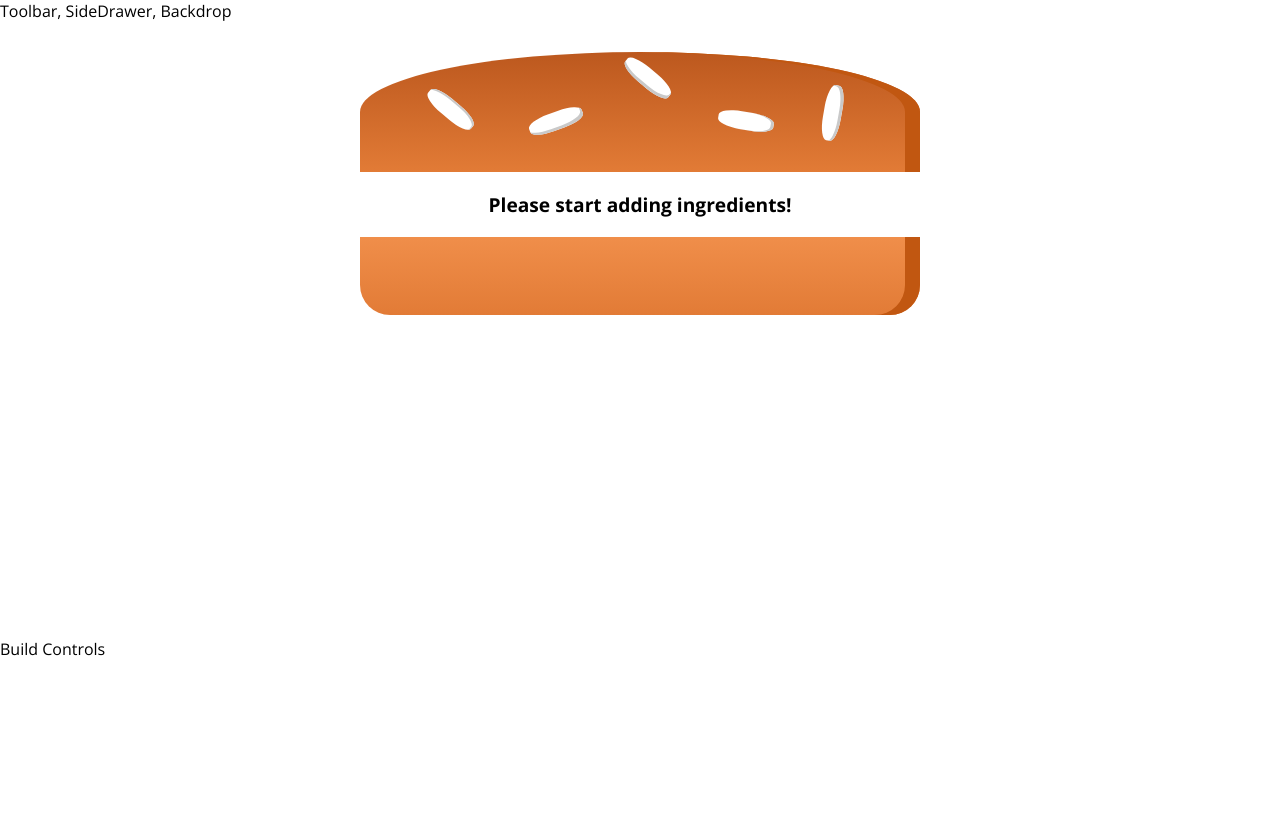
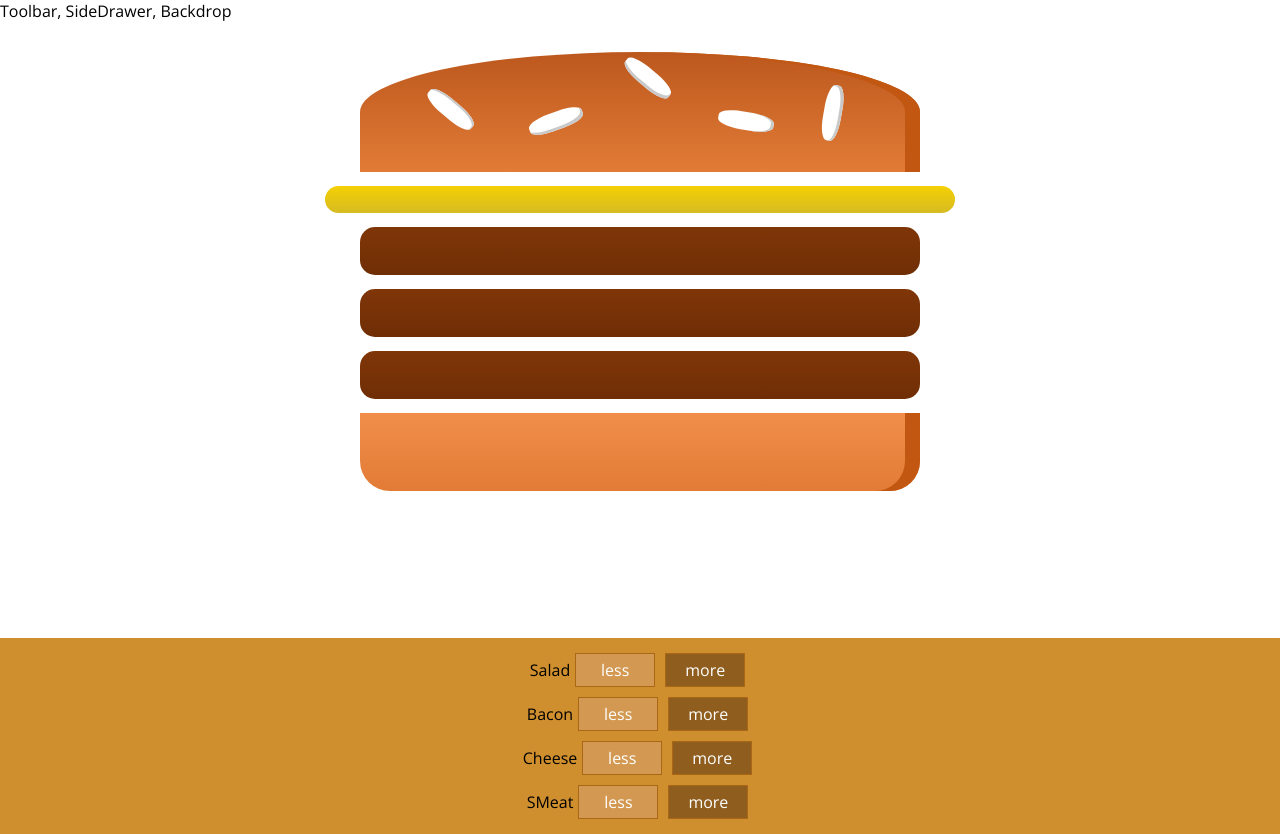
Before and after one commit to jeff-mccommas/burger-builder, a React app: page / in a window 1280 px wide. Before the commit the page ends 800 px from the top, so only its background shows below. Built offline with nearby package versions, Linux system fonts and the light colour scheme.

Commit message:
build controls done

```diff
--- /dev/null
+++ b/src/components/Burger/BuildControls/BuildControl/BuildControl.css
@@ -0,0 +1,58 @@
+/**
+ * Created by jmccommas on 12/24/17 10:40 AM*/
+.BuildControl {
+    display: flex;
+    justify-content: space-between;
+    align-items: center;
+    margin: 5px 0;
+}
+
+.BuildControl button {
+    display: block;
+    font: inherit;
+    padding: 5px;
+    margin: 0 5px;
+    width: 80px;
+    border: 1px solid #AA6817;
+    cursor: pointer;
+    outline: none;
+}
+
+.BuildControl button:disabled {
+    background-color: #AC9980;
+    border: 1px solid #7E7365;
+    color: #ccc;
+    cursor: default;
+}
+
+.BuildControl button:hover:disabled {
+    background-color: #AC9980;
+    color: #ccc;
+    cursor: not-allowed;
+}
+
+.Label {
+    padding: 10px;
+    font-weight: bold;
+    width: 80px;
+}
+
+.BuildControl .Less {
+    background-color: #D39952;
+    color: white;
+}
+
+.BuildControl .More {
+    background-color: #8F5E1E;
+    color: white;
+}
+
+.BuildControl .Less:hover, .BuildControl .Less:active {
+    background-color: #DAA972;
+    color: white;
+}
+
+.BuildControl .More:hover,.BuildControl .More:active {
+    background-color: #99703F;
+    color: white;
+}
--- /dev/null
+++ b/src/components/Burger/BuildControls/BuildControl/BuildControl.js
@@ -0,0 +1,21 @@
+/**
+ * Created by jmccommas on 12/24/17 10:35 AM*/
+import React from 'react';
+import classes from './BuildControl.css'
+
+const BuildControl = (props) => (
+	<div>
+		<div className={classes.BuildControl}>
+			<div className="classes.label">{props.label}</div>
+			<button className={classes.Less}>less</button>
+			<button className={classes.More}>more</button>
+		</div>
+	</div>
+
+
+);
+
+
+
+
+export default BuildControl;
--- /dev/null
+++ b/src/components/Burger/BuildControls/BuildControls.css
@@ -0,0 +1,13 @@
+/**
+ * Created by jmccommas on 12/24/17 10:28 AM*/
+.BuildControls{
+    width: 100%;
+    background-color: #cf8f2e;
+    display: flex;
+    flex-flow: column;
+    align-items: center;
+    box-shadow:0 2pc 1px #ccc;
+    margin: auto;
+    padding: 10px 0;
+
+}
--- /dev/null
+++ b/src/components/Burger/BuildControls/BuildControls.js
@@ -0,0 +1,30 @@
+/**
+ * Created by jmccommas on 12/24/17 9:52 AM*/
+import React from 'react';
+import classes from './BuildControls.css';
+import BuildControl from './BuildControl/BuildControl';
+const Controls =[
+	{label:'Salad',type:'salad'},
+	{label:'Bacon',type:'bacon'},
+	{label:'Cheese',type:'cheese'},
+	{label:'SMeat',type:'meat'},
+]
+
+const BuildControls = (props) => (
+	<div className={classes.BuildControls}>
+		{
+			Controls.map(ctrl=>(
+				<BuildControl key={ctrl.label} label={ctrl.label}/>
+			))
+
+		}
+
+	</div>
+
+
+);
+
+
+
+
+export default BuildControls;
--- a/src/components/Burger/Burger.js
+++ b/src/components/Burger/Burger.js
@@ -18,7 +18,9 @@
     }
     return (
         <div className={classes.Burger}>
-            <BurgerIngredient type="bread-top" />
+	        <BurgerIngredient type="bread-top" />
+            <BurgerIngredient type="cheese" />
+	        <BurgerIngredient type="meat" />
             {transformedIngredients}
             <BurgerIngredient type="bread-bottom" />
         </div>
--- a/src/containers/BurgerBuilder/BurgerBuilder.js
+++ b/src/containers/BurgerBuilder/BurgerBuilder.js
@@ -1,7 +1,7 @@
 import React, { Component } from 'react';
-
 import Aux from '../../hoc/Aux';
 import Burger from '../../components/Burger/Burger';
+import BuildControls from '../../components/Burger/BuildControls/BuildControls';
 
 class BurgerBuilder extends Component {
     // constructor(props) {
@@ -13,7 +13,7 @@
             salad: 0,
             bacon: 0,
             cheese: 0,
-            meat: 0
+            meat: 2
         }
     }
 
@@ -21,7 +21,7 @@
         return (
             <Aux>
                 <Burger ingredients={this.state.ingredients} />
-                <div>Build Controls</div>
+                <BuildControls/>
             </Aux>
         );
     }
```
Also changed, not shown: 1 other file (tests, documents, lock files or other folders).
